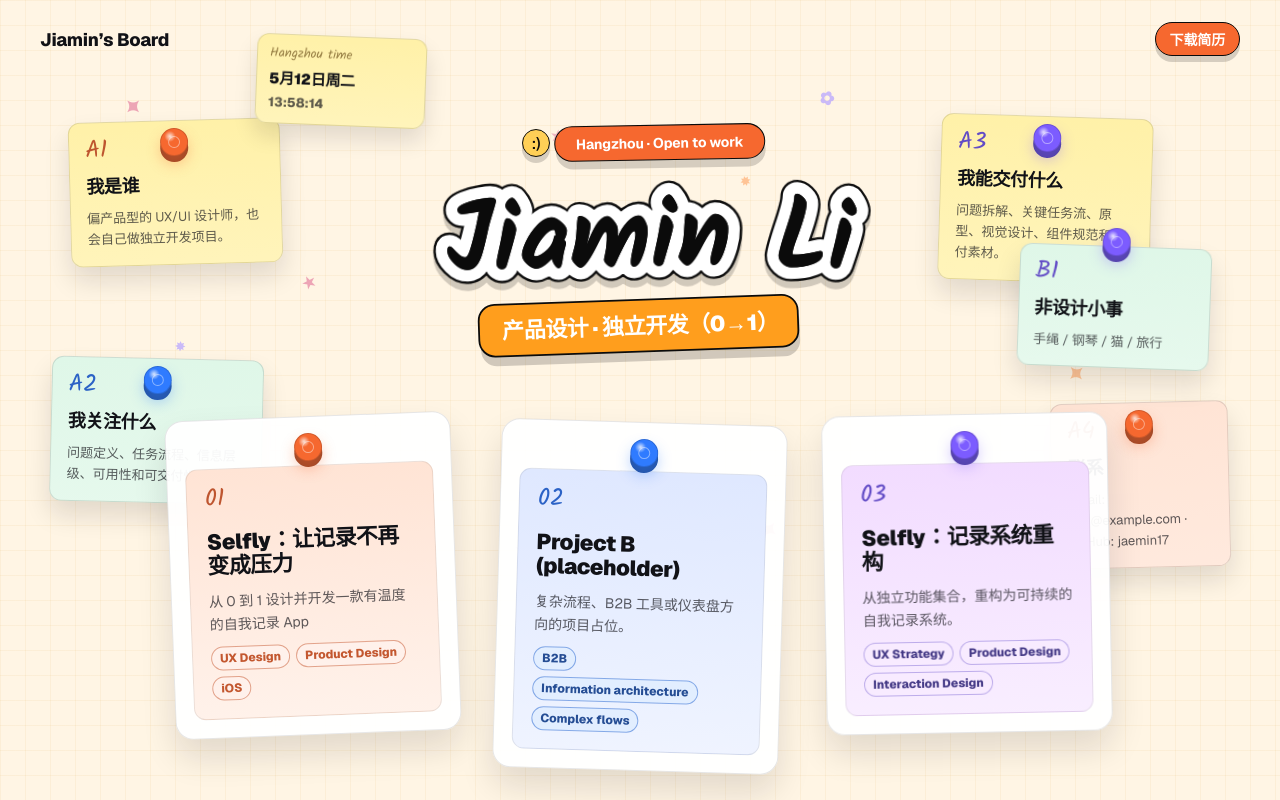
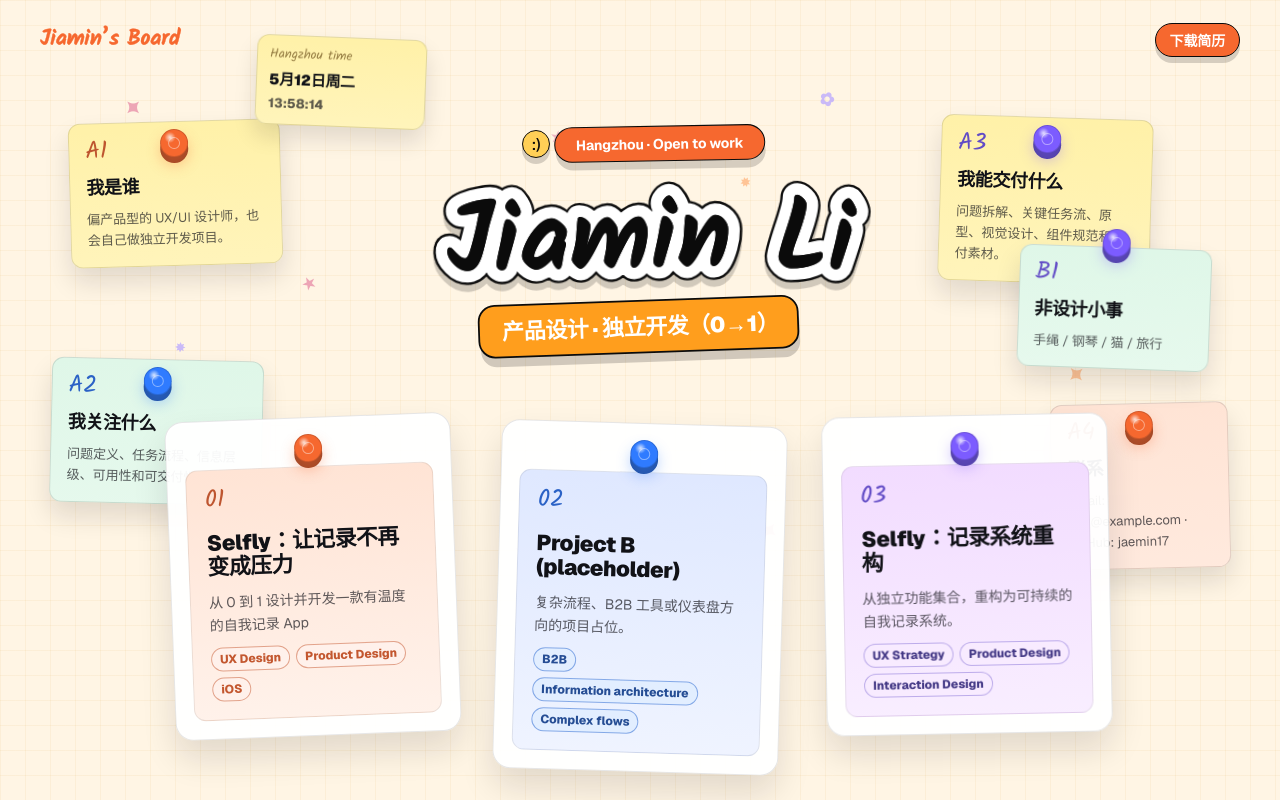
Before and after one commit to jaemin17/jaemin-portfolio, a Next.js app: page / in a window 1280 px wide. Shown: the top 800 px of the page. Built offline with nearby package versions, Linux system fonts and the light colour scheme.

Commit message:
style: restyle header brand as orange Kalam title
Match the homepage title font, bump size and weight, and use the site orange for Jiamin's Board.

```diff
--- a/src/components/SiteHeader.module.css
+++ b/src/components/SiteHeader.module.css
@@ -46,12 +46,15 @@
 .brand {
   display: inline-flex;
   align-items: center;
-  font-weight: 750;
   letter-spacing: -0.02em;
 }
 
 .brandText {
-  font-size: 18px;
+  font-family: var(--font-kalam), var(--font-geist-sans), system-ui, sans-serif;
+  font-size: 22px;
+  font-weight: 800;
+  color: #f6682f;
+  -webkit-text-stroke: 0.35px #f6682f;
 }
 
 .menuItem {
```
